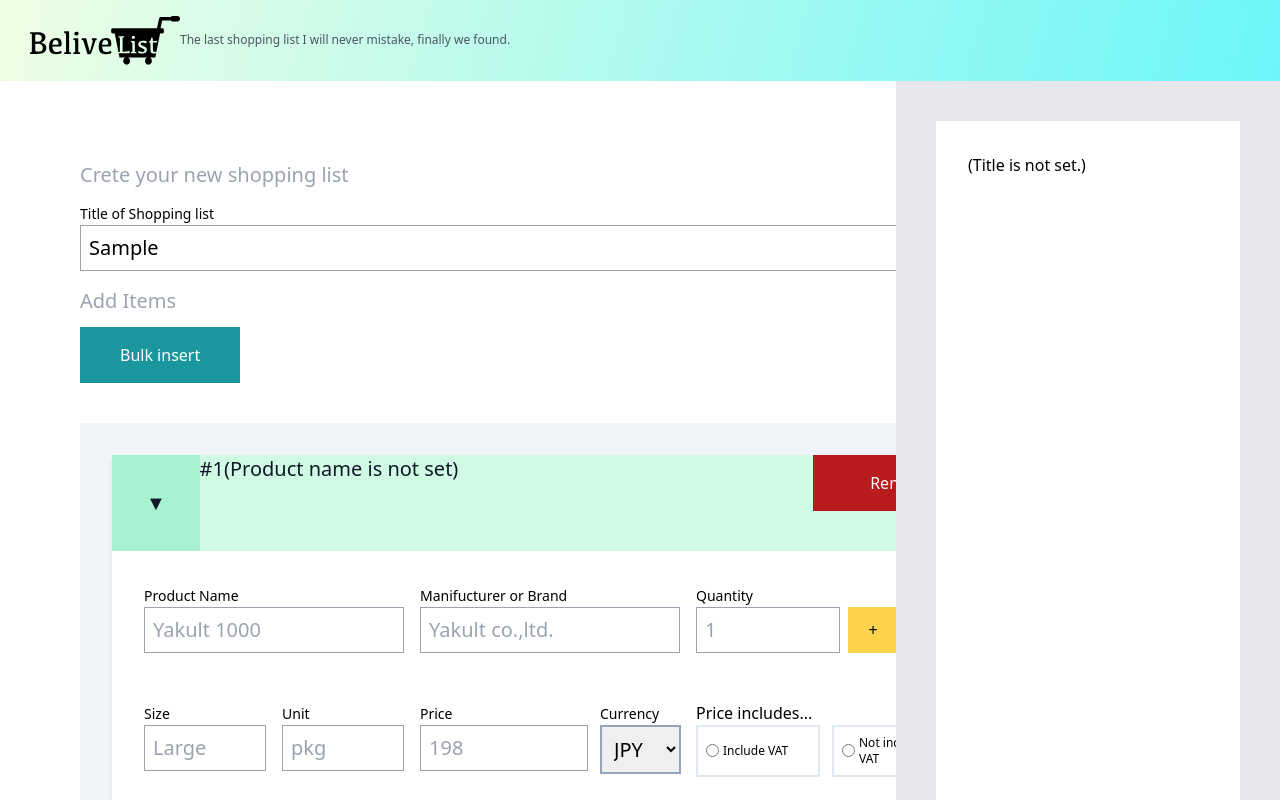
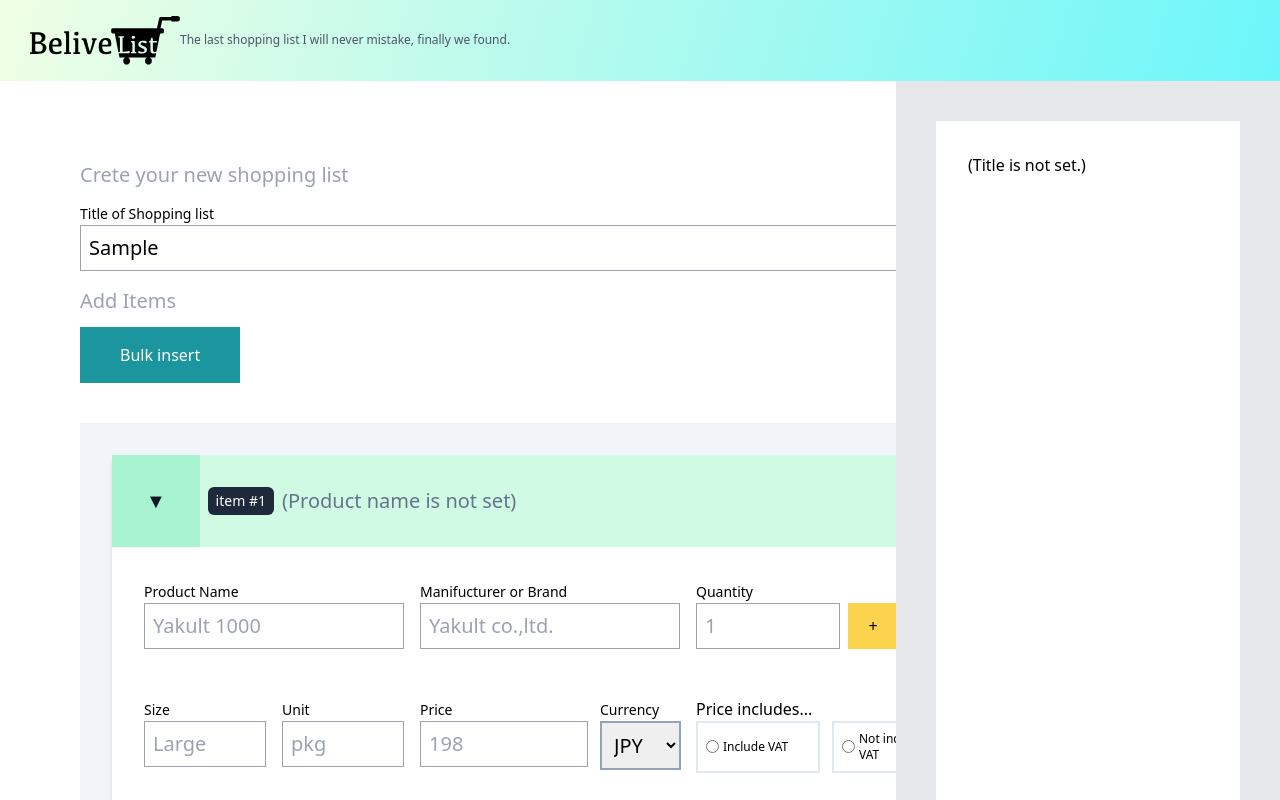
Before and after one commit to kohki-shikata/believe-list, a Next.js app: page /create in a window 1280 px wide. Both pictures are taken after typing "Sample", "Sample", "Sample", "Sample", "Sample" into the empty fields and a click on the button "Add new item". Shown: the top 800 px of the page. Built offline with nearby package versions, Linux system fonts and the light colour scheme.

Commit message:
ItemCard title styling is workaround

```diff
--- a/components/common/ItemCard.tsx
+++ b/components/common/ItemCard.tsx
@@ -43,13 +43,13 @@ export const ItemCard = (props: ItemCardProps) => {
 
   return (
     <div className="bg-white shadow-md mb-8">
-      <h3 className="text-xl font-medium text-gray-900 grid grid-cols-[10%,1fr,20%] bg-emerald-100">
+      <h3 className="text-xl font-medium text-gray-900 grid grid-cols-[15%,1fr,15%] md:grid-cols-[10%,1fr,10%] bg-emerald-100">
         <button type="button" className="bg-emerald-200">▼</button>
-        <div className="flex flex-col md:flex-row">
-          <p>#{props.index + 1}</p>
-          <h4>{order.itemsList[props.index].productName ? order.itemsList[props.index].productName : '(Product name is not set)'}</h4>
+        <div className="flex flex-col md:flex-row items-start md:items-center p-2 md:p-0 h-full">
+          <p className="bg-slate-800 text-white text-xs md:text-sm px-1 py-0 md:px-2 md:py-1 rounded-md md:mx-2"><span className="hidden md:inline">item&nbsp;</span>#{props.index + 1}</p>
+          <h4 className="text-xl">{order.itemsList[props.index].productName ? order.itemsList[props.index].productName : <span className="text-slate-500">(Product name is not set)</span>}</h4>
         </div>
-        <button type="button" className="button w-full bg-red-700 text-white" onClick={() => removeItem(props.index)}>Remove</button>
+        <button type="button" className="button w-full h-full px-0 bg-red-700 text-white text-xs md:text-sm" onClick={() => removeItem(props.index)}>Remove</button>
       </h3>
       <div className="itemContents p-4 md:p-8">
         <div className="grid md:grid-cols-3 gap-0 md:gap-4">
```
